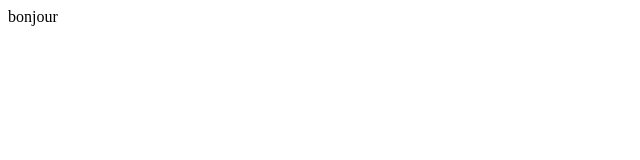
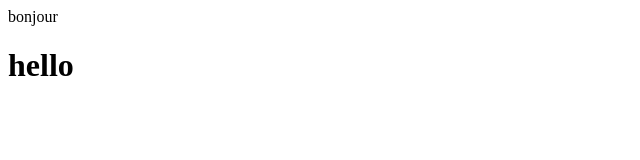
Before and after one commit to anthony62750/Portfolio, a plain HTML site: page index.html in a window 1280 px wide. Shown: the whole page, without its empty margins (0-640 px from the left). Drawn offline with Linux system fonts and the light colour scheme.

Commit message:
add index.css

```diff
--- a/index.css
+++ b/index.css
@@ -0,0 +1,3 @@
+h1 {
+    color: blue;
+}
--- a/index.html
+++ b/index.html
@@ -1,4 +1,7 @@
 <!DOCTYPE html>
 <html lang="en">
     <head>bonjour</head>
+        <h1>
+            hello
+        </h1>
 </html>
```
